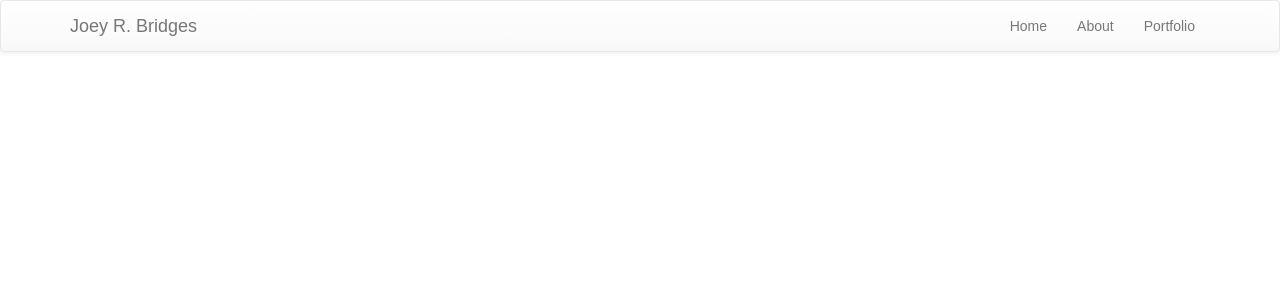
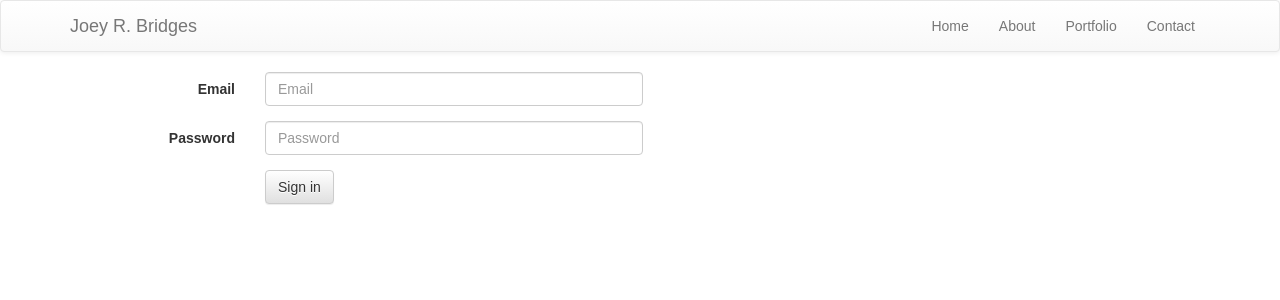
Before and after one commit to Joeyryanbridges/ReactPortfolio, a React (Create React App) app: page /Contact in a window 1280 px wide. Shown: the top 300 px of the page. Built offline with nearby package versions, Linux system fonts and the light colour scheme.

Commit message:
Added contact page and finishing up home page

```diff
--- a/src/App.jsx
+++ b/src/App.jsx
@@ -4,6 +4,7 @@ import { BrowserRouter as Router, Route } from 'react-router-dom';
 import Home from './components/Home';
 import About from './components/About';
 import Portfolio from './components/Portfolio';
+import Contact from './components/Contact';
 import CustomNavbar from './components/CustomNavbar';
 
 export default class App extends React.Component {
@@ -15,6 +16,7 @@ export default class App extends React.Component {
           <Route exact path='/' component={Home} />
           <Route path='/About' component={About} />
           <Route path='/Portfolio' component={Portfolio} />
+          <Route path='/Contact' component={Contact} />
         </div>
       </Router>
     );
--- a/src/components/About.jsx
+++ b/src/components/About.jsx
@@ -97,7 +97,7 @@ export default class About extends Component {
 
 
                             </PanelGroup>
-                            <p className="lowText">*Click text in a panel of your choice to view additional content!*</p>
+                            <p className="lowText">*Click text in panel of your choice to view additional content!*</p>
 
                         </Col>
                     </Row>
--- /dev/null
+++ b/src/components/Contact.css
@@ -0,0 +1,18 @@
+.form-control {
+    display: block;
+    width: 40%;
+    height: 34px;
+    padding: 6px 12px;
+    font-size: 14px;
+    line-height: 1.42857143;
+    color: #555;
+    background-color: #fff;
+    background-image: none;
+    border: 1px solid #ccc;
+    border-radius: 4px;
+    -webkit-box-shadow: inset 0 1px 1px rgba(0,0,0,.075);
+    box-shadow: inset 0 1px 1px rgba(0,0,0,.075);
+    -webkit-transition: border-color ease-in-out .15s,-webkit-box-shadow ease-in-out .15s;
+    -o-transition: border-color ease-in-out .15s,box-shadow ease-in-out .15s;
+    transition: border-color ease-in-out .15s,box-shadow ease-in-out .15s;
+}
--- /dev/null
+++ b/src/components/Contact.jsx
@@ -0,0 +1,59 @@
+import React from 'react';
+import { FormControl, FormGroup, ControlLabel, Col, Form, Button } from 'react-bootstrap';
+import './Contact.css';
+
+export default class Contact extends React.Component {
+    constructor(props, context) {
+        super(props, context);
+
+        this.handleChange = this.handleChange.bind(this);
+
+        this.state = {
+            value: ''
+        };
+    }
+
+    getValidationState() {
+        const length = this.state.value.length;
+        if (length > 10) return 'success';
+        else if (length > 5) return 'warning';
+        else if (length > 0) return 'error';
+        return null;
+    }
+
+    handleChange(e) {
+        this.setState({ value: e.target.value });
+    }
+
+    render() {
+        return (
+            <div className="container">
+                <Form horizontal>
+                    <FormGroup controlId="formHorizontalEmail">
+                        <Col componentClass={ControlLabel} sm={2}>
+                            Email
+    </Col>
+                        <Col sm={10}>
+                            <FormControl type="email" placeholder="Email" />
+                        </Col>
+                    </FormGroup>
+
+                    <FormGroup controlId="formHorizontalPassword">
+                        <Col componentClass={ControlLabel} sm={2}>
+                            Password
+    </Col>
+                        <Col sm={10}>
+                            <FormControl type="password" placeholder="Password" />
+                        </Col>
+                    </FormGroup>
+
+                    <FormGroup>
+                        <Col smOffset={2} sm={10}>
+                            <Button type="submit">Sign in</Button>
+                        </Col>
+                    </FormGroup>
+                </Form>
+            </div>
+        );
+    }
+}
--- a/src/components/CustomNavbar.jsx
+++ b/src/components/CustomNavbar.jsx
@@ -24,6 +24,9 @@ export default class CustomNavbar extends Component {
                         <NavItem eventKey={3} componentClass={Link} href="/Portfolio" to="/Portfolio">
                             Portfolio
                             </NavItem>
+                        <NavItem eventKey={4} componentClass={Link} href="/Contact" to="/Contact">
+                            Contact
+                            </NavItem>
                     </Nav>
                 </Navbar.Collapse>
             </Navbar >
--- a/src/components/Home.jsx
+++ b/src/components/Home.jsx
@@ -8,14 +8,19 @@ export default class Home extends Component {
         return (
             <Grid>
                 <Jumbotron>
-                    <h2>Welcome to JoeyRyanBridges.io</h2>
-                    <h4>Create Design Imagine</h4>
-                    <Link to="/about">
-                        <Button bsSytle="Primary">About</Button>
-                    </Link>
-                    <Link to="/portfolio">
-                        <Button bsSytle="Primary">Portfolio</Button>
-                    </Link>
+                    <center>
+                        <h2>Joey R. Bridges</h2>
+                        <h4>Create Design Imagine</h4>
+                        <Link to="/about">
+                            <Button bsSytle="Success">About</Button>
+                        </Link>
+                        <Link to="/portfolio">
+                            <Button bsSytle="Success">Portfolio</Button>
+                        </Link>
+                        <Link to="/contact">
+                            <Button bsSytle="Success">Contact</Button>
+                        </Link>
+                    </center>
                     <br />
                     <Image src="assets/background.jpg" className="home-pic" />
                 </Jumbotron>
```
